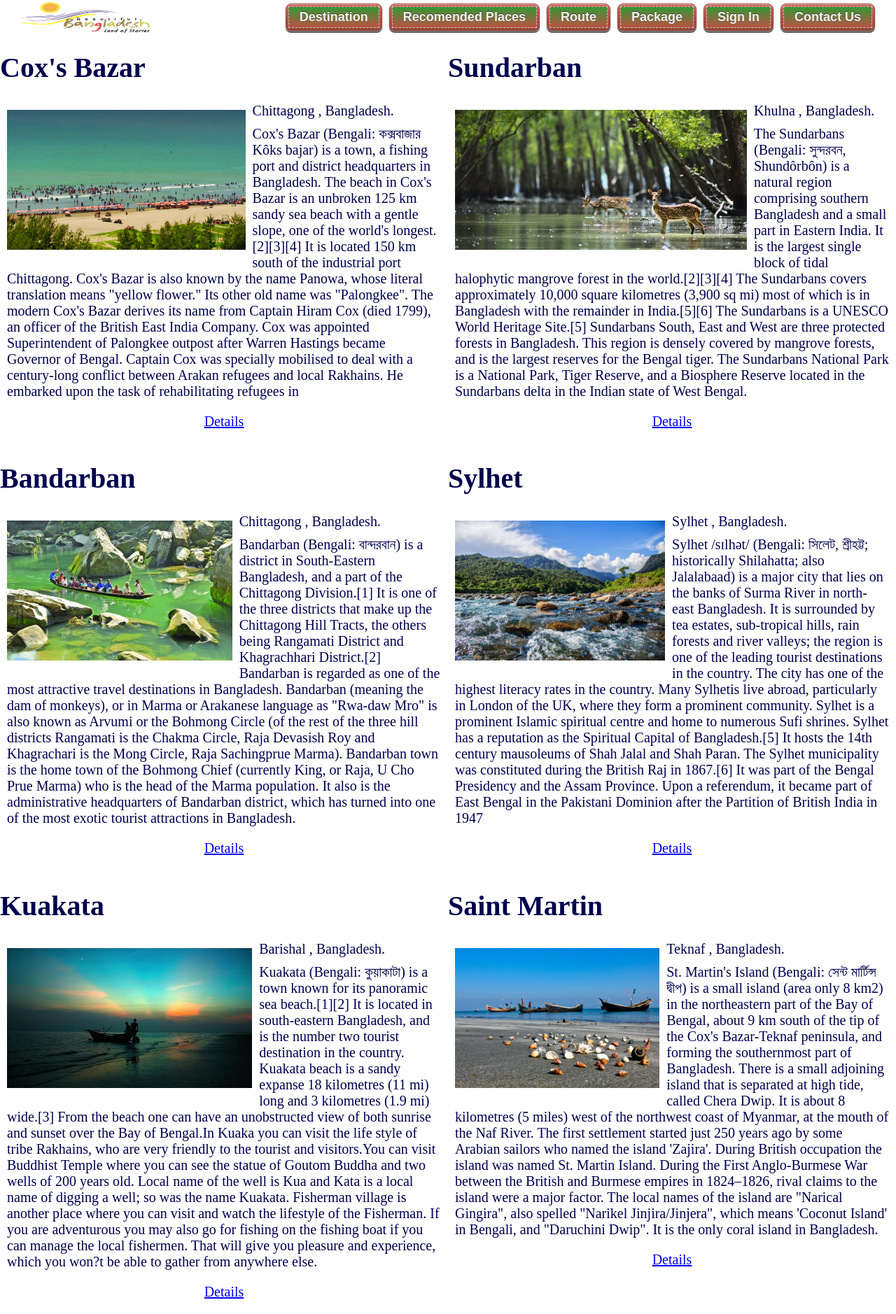
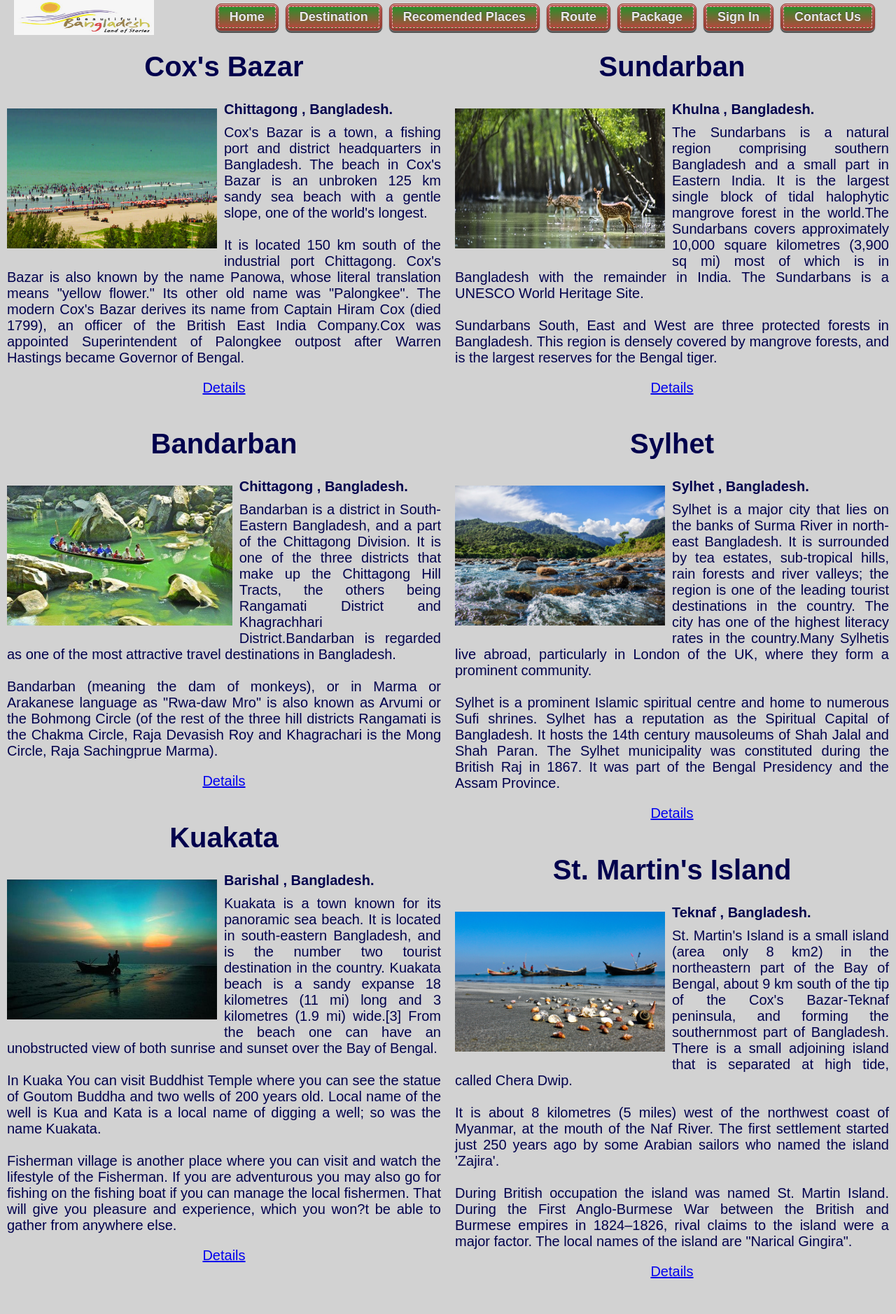
Before and after one commit to whd18/Webtech-Final, a PHP site: page /destination.php in a window 1280 px wide. Shown: the whole page at 70% size. After the commit the page ends 1849 px from the top, so only its background shows below. Run offline with PHP 8.4, Linux system fonts and the light colour scheme; some web fonts are replaced.

Commit message:
Destination
Sundarban Page

```diff
--- a/destination.php
+++ b/destination.php
@@ -2,7 +2,7 @@
 <?php
 	require_once('nav.php');
 ?>
-<html>
+<html  style="background-color:#D2D2D2">
 	<head>
 		<style>
 			#div1 {
@@ -10,7 +10,8 @@
 			    width: 50%;
 			    float: left;
 			    color:#00004d;
-			    font-size: 20px;
+			    font: 20px Arial, Helvetica;
+			    text-align: justify;
 			}
 			#div2 {
 			    height:10%;
@@ -18,7 +19,8 @@
 			    float: right;
 			    text-align: left;
 			    color:#00004d;
-			    font-size: 20px;
+			    font: 20px Arial, Helvetica;
+			    text-align: justify;
 			}
 
 			#div3 {
@@ -26,36 +28,35 @@
 			    width: 50%;
 			    float: right;
 			    color:#00004d;
-			    font-size: 20px;
+			    font: 20px Arial, Helvetica;
+			    text-align: justify;
 			}
 			#div4 {
 			    height:10%;
 			    width: 50%;
 			    float: left;
 			    color:#00004d;
-			    font-size: 20px;
+			    font: 20px Arial, Helvetica;
+			    text-align: justify;
 			}
 			#div5 {
 			    height:10%;
 			    width: 50%;
 			    float: left;
 			    color:#00004d;
-			    font-size: 20px;
+			    font: 20px Arial, Helvetica;
+			    text-align: justify;
 			}
 			#div6 {
 			    height:10%;
 			    width: 50%;
 			    float: left;
 			    color:#00004d;
-			    font-size: 20px;
+			    font: 20px Arial, Helvetica;
+			    text-align: justify;
 			}
 			#footer {
 			     text-shadow: white;
-			    color:black;
-			    text-align:center;
-			}
-			#copyright {
-			    text-shadow: white;
 			    color:black;
 			    text-align:center;
 			}
@@ -69,11 +70,11 @@
 	<div id="div1" style="margin: 5px,5px,5px,5px;">
 
 		<br/><br/>
-		<h1>Cox's Bazar</h1>
-			<label>Chittagong , Bangladesh.</label>
-			<img src="img/cox.jpg" height="200" width="auto" alt="cox's bazar" align="left" style="margin: 10px 10px 10px 10px;">
-				<P style="margin: 10px 10px 10px 10px; ">Cox's Bazar (Bengali: কক্সবাজার Kôks bajar) is a town, a fishing port and district headquarters in Bangladesh. The beach in Cox's Bazar is an unbroken 125 km sandy sea beach with a gentle slope, one of the world's longest.[2][3][4] It is located 150 km south of the industrial port Chittagong. Cox's Bazar is also known by the name Panowa, whose literal translation means "yellow flower." Its other old name was "Palongkee".
-				The modern Cox's Bazar derives its name from Captain Hiram Cox (died 1799), an officer of the British East India Company. Cox was appointed Superintendent of Palongkee outpost after Warren Hastings became Governor of Bengal. Captain Cox was specially mobilised to deal with a century-long conflict between Arakan refugees and local Rakhains. He embarked upon the task of rehabilitating refugees in
+		<h1 style="text-align: center;">Cox's Bazar</h1>
+			<label><b>Chittagong , Bangladesh.</b></label>
+			<img src="img/cox.jpg" height="200" width="300" alt="cox's bazar" align="left" style="margin: 10px 10px 10px 10px;">
+				<P style="margin: 10px 10px 10px 10px; ">Cox's Bazar is a town, a fishing port and district headquarters in Bangladesh. The beach in Cox's Bazar is an unbroken 125 km sandy sea beach with a gentle slope, one of the world's longest.<br/><br/> It is located 150 km south of the industrial port Chittagong. Cox's Bazar is also known by the name Panowa, whose literal translation means "yellow flower." Its other old name was "Palongkee".
+				The modern Cox's Bazar derives its name from Captain Hiram Cox (died 1799), an officer of the British East India Company.Cox was appointed Superintendent of Palongkee outpost after Warren Hastings became Governor of Bengal.
 					<div id="footer">
 						<p><a href="coxs.php">Details</a></p>
 					</div>
@@ -85,13 +86,13 @@
 
 	<div id="div2" style="margin: 5px,5px,5px,5px;">
 		<br/><br/>
-		<h1>Sundarban</h1>
-		<label>Khulna , Bangladesh.</label>
-		<img src="img/sundarban.jpg" height="200" width="auto" alt="cox's bazar" align="left" style=" margin: 10px 10px 10px 10px;">
-			<p style="margin: 10px 10px 10px 10px; ">The Sundarbans (Bengali: সুন্দরবন, Shundôrbôn) is a natural region comprising southern Bangladesh and a small part in Eastern India. It is the largest single block of tidal halophytic mangrove forest in the world.[2][3][4] The Sundarbans covers approximately 10,000 square kilometres (3,900 sq mi) most of which is in Bangladesh with the remainder in India.[5][6] The Sundarbans is a UNESCO World Heritage Site.[5]
-			Sundarbans South, East and West are three protected forests in Bangladesh. This region is densely covered by mangrove forests, and is the largest reserves for the Bengal tiger. The Sundarbans National Park is a National Park, Tiger Reserve, and a Biosphere Reserve located in the Sundarbans delta in the Indian state of West Bengal.
+		<h1 style="text-align: center;">Sundarban</h1>
+		  <label><b>Khulna , Bangladesh.</b></label>
+		<img src="img/sundarban.jpg" height="200" width="300" alt="cox's bazar" align="left" style=" margin: 10px 10px 10px 10px;">
+			<p style="margin: 10px 10px 10px 10px; ">The Sundarbans is a natural region comprising southern Bangladesh and a small part in Eastern India. It is the largest single block of tidal halophytic mangrove forest in the world.The Sundarbans covers approximately 10,000 square kilometres (3,900 sq mi) most of which is in Bangladesh with the remainder in India. The Sundarbans is a UNESCO World Heritage Site.<br/><br/>
+			Sundarbans South, East and West are three protected forests in Bangladesh. This region is densely covered by mangrove forests, and is the largest reserves for the Bengal tiger.
 					<div id="footer">
-						<p><a href="#">Details</a></p>
+						<p><a href="sundarban.php">Details</a></p>
 
 					</div>
 			</p>
@@ -99,12 +100,12 @@
 
 
 	<div id="div3" style="margin: 5px,5px,5px,5px;">
-	<h1>Sylhet</h1>
-		<label>Sylhet , Bangladesh.</label>
+	<h1 style="text-align: center;">Sylhet</h1>
+		<label><b>Sylhet , Bangladesh.</b></label>
 		<img src="img/sylhet.jpg" height="200" width="auto" alt="cox's bazar" align="left" style=" margin: 10px 10px 10px 10px;">
 			<p style="margin: 10px 10px 10px 10px; ">
-				Sylhet /sɪlhət/ (Bengali: সিলেট, শ্রীহট্ট; historically Shilahatta; also Jalalabaad) is a major city that lies on the banks of Surma River in north-east Bangladesh. It is surrounded by tea estates, sub-tropical hills, rain forests and river valleys; the region is one of the leading tourist destinations in the country. The city has one of the highest literacy rates in the country. Many Sylhetis live abroad, particularly in London of the UK, where they form a prominent community.
-				Sylhet is a prominent Islamic spiritual centre and home to numerous Sufi shrines. Sylhet has a reputation as the Spiritual Capital of Bangladesh.[5] It hosts the 14th century mausoleums of Shah Jalal and Shah Paran. The Sylhet municipality was constituted during the British Raj in 1867.[6] It was part of the Bengal Presidency and the Assam Province. Upon a referendum, it became part of East Bengal in the Pakistani Dominion after the Partition of British India in 1947
+				Sylhet is a major city that lies on the banks of Surma River in north-east Bangladesh. It is surrounded by tea estates, sub-tropical hills, rain forests and river valleys; the region is one of the leading tourist destinations in the country. The city has one of the highest literacy rates in the country.Many Sylhetis live abroad, particularly in London of the UK, where they form a prominent community.<br/><br/>
+				Sylhet is a prominent Islamic spiritual centre and home to numerous Sufi shrines. Sylhet has a reputation as the Spiritual Capital of Bangladesh. It hosts the 14th century mausoleums of Shah Jalal and Shah Paran. The Sylhet municipality was constituted during the British Raj in 1867. It was part of the Bengal Presidency and the Assam Province.
 					<div id="footer">
 						<p><a href="#">Details</a></p>
 
@@ -113,11 +114,11 @@
 	</div>
 
 	<div id="div4" style="margin: 5px,5px,5px,5px;">
-	<h1>Bandarban</h1>
-		<label>Chittagong , Bangladesh.</label>
+	<h1 style="text-align: center;">Bandarban</h1>
+		<label><b>Chittagong , Bangladesh.</b></label>
 		<img src="img/bandarban.jpg" height="200" width="auto" alt="cox's bazar" align="left" style=" margin: 10px 10px 10px 10px;">
 			<p style="margin: 10px 10px 10px 10px; ">
-				Bandarban (Bengali: বান্দরবান) is a district in South-Eastern Bangladesh, and a part of the Chittagong Division.[1] It is one of the three districts that make up the Chittagong Hill Tracts, the others being Rangamati District and Khagrachhari District.[2] Bandarban is regarded as one of the most attractive travel destinations in Bangladesh. Bandarban (meaning the dam of monkeys), or in Marma or Arakanese language as "Rwa-daw Mro" is also known as Arvumi or the Bohmong Circle (of the rest of the three hill districts Rangamati is the Chakma Circle, Raja Devasish Roy and Khagrachari is the Mong Circle, Raja Sachingprue Marma). Bandarban town is the home town of the Bohmong Chief (currently King, or Raja, U Cho Prue Marma) who is the head of the Marma population. It also is the administrative headquarters of Bandarban district, which has turned into one of the most exotic tourist attractions in Bangladesh.
+				Bandarban is a district in South-Eastern Bangladesh, and a part of the Chittagong Division. It is one of the three districts that make up the Chittagong Hill Tracts, the others being Rangamati District and Khagrachhari District.Bandarban is regarded as one of the most attractive travel destinations in Bangladesh.<br/><br/> Bandarban (meaning the dam of monkeys), or in Marma or Arakanese language as "Rwa-daw Mro" is also known as Arvumi or the Bohmong Circle (of the rest of the three hill districts Rangamati is the Chakma Circle, Raja Devasish Roy and Khagrachari is the Mong Circle, Raja Sachingprue Marma).
 					<div id="footer">
 						<p><a href="#">Details</a></p>
 
@@ -127,11 +128,11 @@
 	</div>
 
 	<div id="div5" style="margin: 5px,5px,5px,5px;">
-	<h1>Kuakata</h1>
-		<label>Barishal , Bangladesh.</label>
-		<img src="img/kuakata.jpg" height="200" width="auto" alt="cox's bazar" align="left" style=" margin: 10px 10px 10px 10px;">
+	<h1 style="text-align: center;">Kuakata</h1>
+		<label><b>Barishal , Bangladesh.</b></label>
+		<img src="img/kuakata.jpg" height="200" width="300" alt="cox's bazar" align="left" style=" margin: 10px 10px 10px 10px;">
 			<p style="margin: 10px 10px 10px 10px; ">
-				Kuakata (Bengali: কুয়াকাটা) is a town known for its panoramic sea beach.[1][2] It is located in south-eastern Bangladesh, and is the number two tourist destination in the country. Kuakata beach is a sandy expanse 18 kilometres (11 mi) long and 3 kilometres (1.9 mi) wide.[3] From the beach one can have an unobstructed view of both sunrise and sunset over the Bay of Bengal.In Kuaka you can visit the life style of tribe Rakhains, who are very friendly to the tourist and visitors.You can visit Buddhist Temple where you can see the statue of Goutom Buddha and two wells of 200 years old. Local name of the well is Kua and Kata is a local name of digging a well; so was the name Kuakata. Fisherman village is another place where you can visit and watch the lifestyle of the Fisherman. If you are adventurous you may also go for fishing on the fishing boat if you can manage the local fishermen. That will give you pleasure and experience, which you won?t be able to gather from anywhere else.
+				Kuakata is a town known for its panoramic sea beach. It is located in south-eastern Bangladesh, and is the number two tourist destination in the country. Kuakata beach is a sandy expanse 18 kilometres (11 mi) long and 3 kilometres (1.9 mi) wide.[3] From the beach one can have an unobstructed view of both sunrise and sunset over the Bay of Bengal.<br/><br/>In Kuaka You can visit Buddhist Temple where you can see the statue of Goutom Buddha and two wells of 200 years old. Local name of the well is Kua and Kata is a local name of digging a well; so was the name Kuakata. <br/><br/>Fisherman village is another place where you can visit and watch the lifestyle of the Fisherman. If you are adventurous you may also go for fishing on the fishing boat if you can manage the local fishermen. That will give you pleasure and experience, which you won?t be able to gather from anywhere else.
 					<div id="footer">
 						<p><a href="#">Details</a></p>
 
@@ -141,11 +142,11 @@
 	</div>
 
 	<div id="div6" style="margin: 5px,5px,5px,5px;">
-	<h1>Saint Martin</h1>
-		<label>Teknaf , Bangladesh.</label>
-		<img src="img/saintmartin.jpg" height="200" width="auto" alt="cox's bazar" align="left" style=" margin: 10px 10px 10px 10px;">
+	<h1 style="text-align: center;">St. Martin's Island </h1>
+		<label><b>Teknaf , Bangladesh.</b></label>
+		<img src="img/saintmartin.jpg" height="200" width="300" alt="cox's bazar" align="left" style=" margin: 10px 10px 10px 10px;">
 			<p style="margin: 10px 10px 10px 10px; ">
-				St. Martin's Island (Bengali: সেন্ট মার্টিন্স দ্বীপ) is a small island (area only 8 km2) in the northeastern part of the Bay of Bengal, about 9 km south of the tip of the Cox's Bazar-Teknaf peninsula, and forming the southernmost part of Bangladesh. There is a small adjoining island that is separated at high tide, called Chera Dwip. It is about 8 kilometres (5 miles) west of the northwest coast of Myanmar, at the mouth of the Naf River. The first settlement started just 250 years ago by some Arabian sailors who named the island 'Zajira'. During British occupation the island was named St. Martin Island. During the First Anglo-Burmese War between the British and Burmese empires in 1824–1826, rival claims to the island were a major factor. The local names of the island are "Narical Gingira", also spelled "Narikel Jinjira/Jinjera", which means 'Coconut Island' in Bengali, and "Daruchini Dwip". It is the only coral island in Bangladesh.
+				St. Martin's Island is a small island (area only 8 km2) in the northeastern part of the Bay of Bengal, about 9 km south of the tip of the Cox's Bazar-Teknaf peninsula, and forming the southernmost part of Bangladesh. There is a small adjoining island that is separated at high tide, called Chera Dwip.<br/><br/> It is about 8 kilometres (5 miles) west of the northwest coast of Myanmar, at the mouth of the Naf River. The first settlement started just 250 years ago by some Arabian sailors who named the island 'Zajira'.<br/><br/> During British occupation the island was named St. Martin Island. During the First Anglo-Burmese War between the British and Burmese empires in 1824–1826, rival claims to the island were a major factor. The local names of the island are "Narical Gingira".
 					<div id="footer">
 						<p><a href="#">Details</a></p>
 
@@ -155,5 +156,4 @@
 	</div>
 
 	</body>
-
 </html>
--- a/nav.php
+++ b/nav.php
@@ -15,7 +15,7 @@
 		</a>
 		<nav>
 		    <ul>
-		    	<!-- <li><a href="#"><img src="img/bnc_logo.gif"></a></li> -->
+		    	<li><a href="index.php"><span>Home</span></a></li>
 		    	<li><a href="destination.php"><span>Destination</span></a></li>
 		        <li><a href="#"><span>Recomended Places</span></a></li>
 		        <li><a href="#"><span>Route </span></a></li>
```
Also changed, not shown: coxs.php (+17 -6 lines), sundarban.php (added, +67 -0 lines), img/Kotkabeach.jpg (added), img/hironpoint.jpg (added), img/hironpoint2.jpg (added), img/laboni.jpg (added), img/sundarban2.jpg (added), img/tiger.jpg (added).
